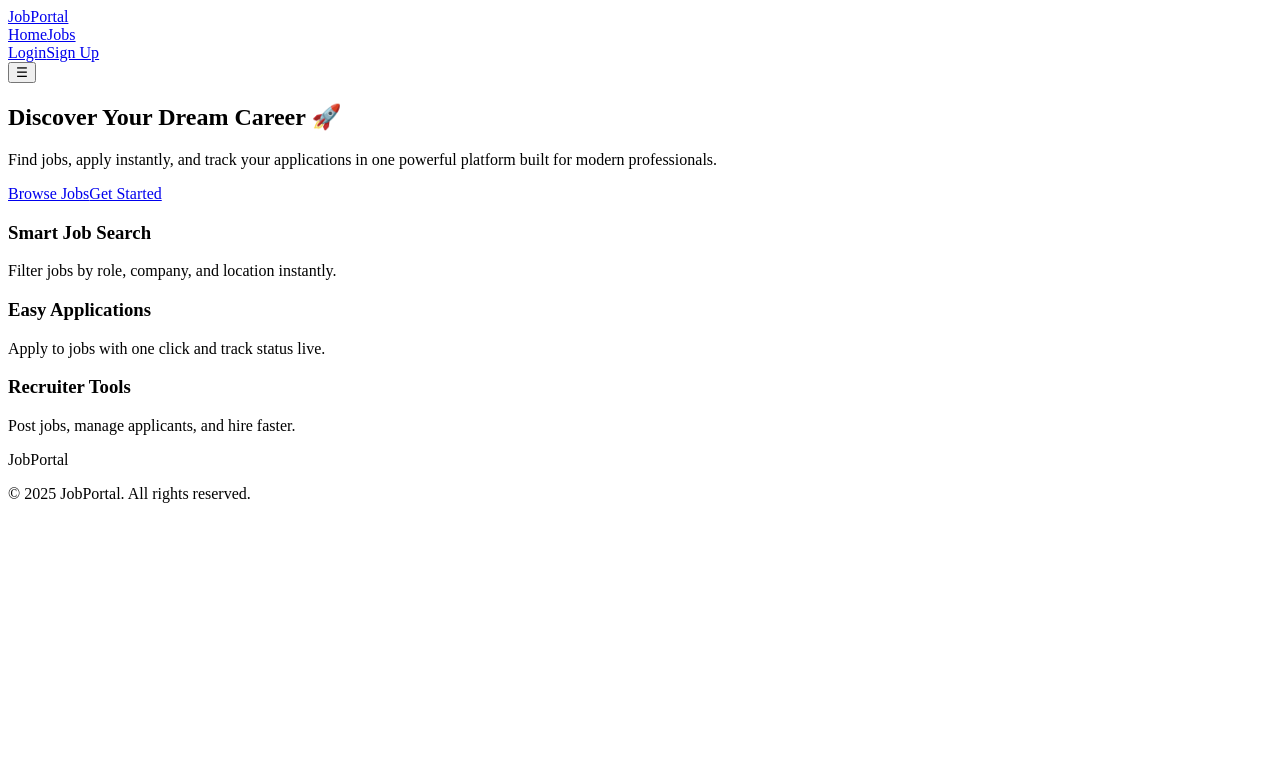
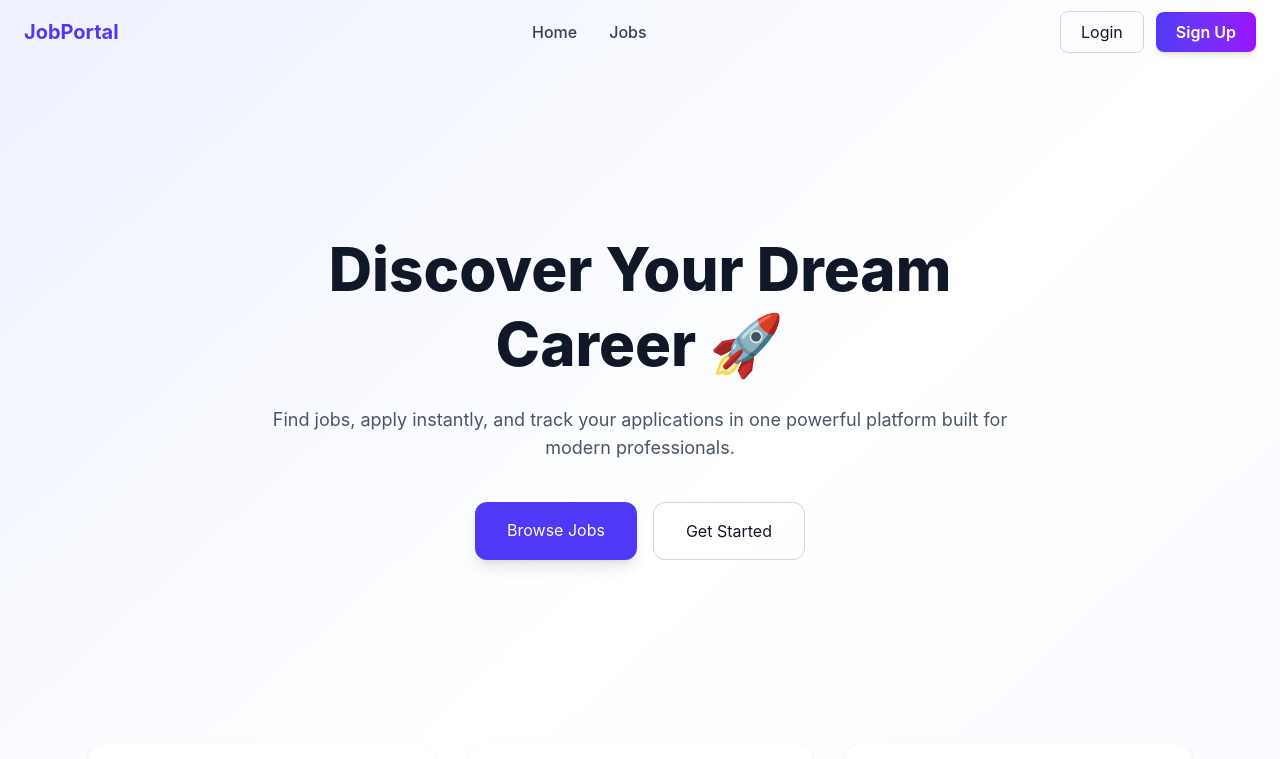
Before and after one commit to sanjanasunil25/job-application-portal, a Next.js app in the folder frontend/: page / in a window 1280 px wide. Shown: the top 759 px of the page. Built offline with nearby package versions, Linux system fonts and the light colour scheme.

Commit message:
Fix Tailwind v4 config and styling

```diff
--- a/frontend/app/globals.css
+++ b/frontend/app/globals.css
@@ -1,38 +1,5 @@
-@tailwind base;
-@tailwind components;
-@tailwind utilities;
+@import "tailwindcss";
 
 body {
   background: linear-gradient(to bottom right, #f8fafc, #eef2ff);
 }
-
-.glass {
-  backdrop-filter: blur(14px);
-  background: rgba(255, 255, 255, 0.7);
-  border: 1px solid rgba(255, 255, 255, 0.4);
-}
-
-.card {
-  background: white;
-  border-radius: 16px;
-  box-shadow: 0 10px 25px rgba(0,0,0,0.06);
-  transition: 0.2s ease;
-}
-
-.card:hover {
-  transform: translateY(-4px);
-  box-shadow: 0 16px 35px rgba(0,0,0,0.1);
-}
-
-.btn-primary {
-  background: linear-gradient(to right, #6366f1, #8b5cf6);
-  color: white;
-  padding: 12px 22px;
-  border-radius: 10px;
-  font-weight: 600;
-  transition: 0.2s;
-}
-
-.btn-primary:hover {
-  opacity: 0.9;
-}
--- a/frontend/app/layout.tsx
+++ b/frontend/app/layout.tsx
@@ -1,4 +1,8 @@
-export const metadata = {
+import type { Metadata } from "next";
+import { Toaster } from "react-hot-toast";
+import "./globals.css";
+
+export const metadata: Metadata = {
   title: "Job Portal",
   description: "Find and apply to jobs easily",
 };
@@ -11,6 +15,7 @@ export default function RootLayout({
   return (
     <html lang="en">
       <body className="min-h-screen bg-gradient-to-br from-indigo-50 via-white to-purple-50 text-gray-900">
+        <Toaster position="top-right" />
         {children}
       </body>
     </html>
--- a/frontend/package.json
+++ b/frontend/package.json
@@ -22,10 +22,11 @@
     "@types/node": "^20",
     "@types/react": "^19",
     "@types/react-dom": "^19",
+    "autoprefixer": "^10.4.27",
     "eslint": "^9",
     "eslint-config-next": "16.1.6",
     "postcss": "^8.5.6",
-    "tailwindcss": "^4.2.0",
+    "tailwindcss": "^4.2.1",
     "typescript": "^5"
   }
 }
```
Also changed, not shown: 1 other file (tests, documents, lock files or other folders).
